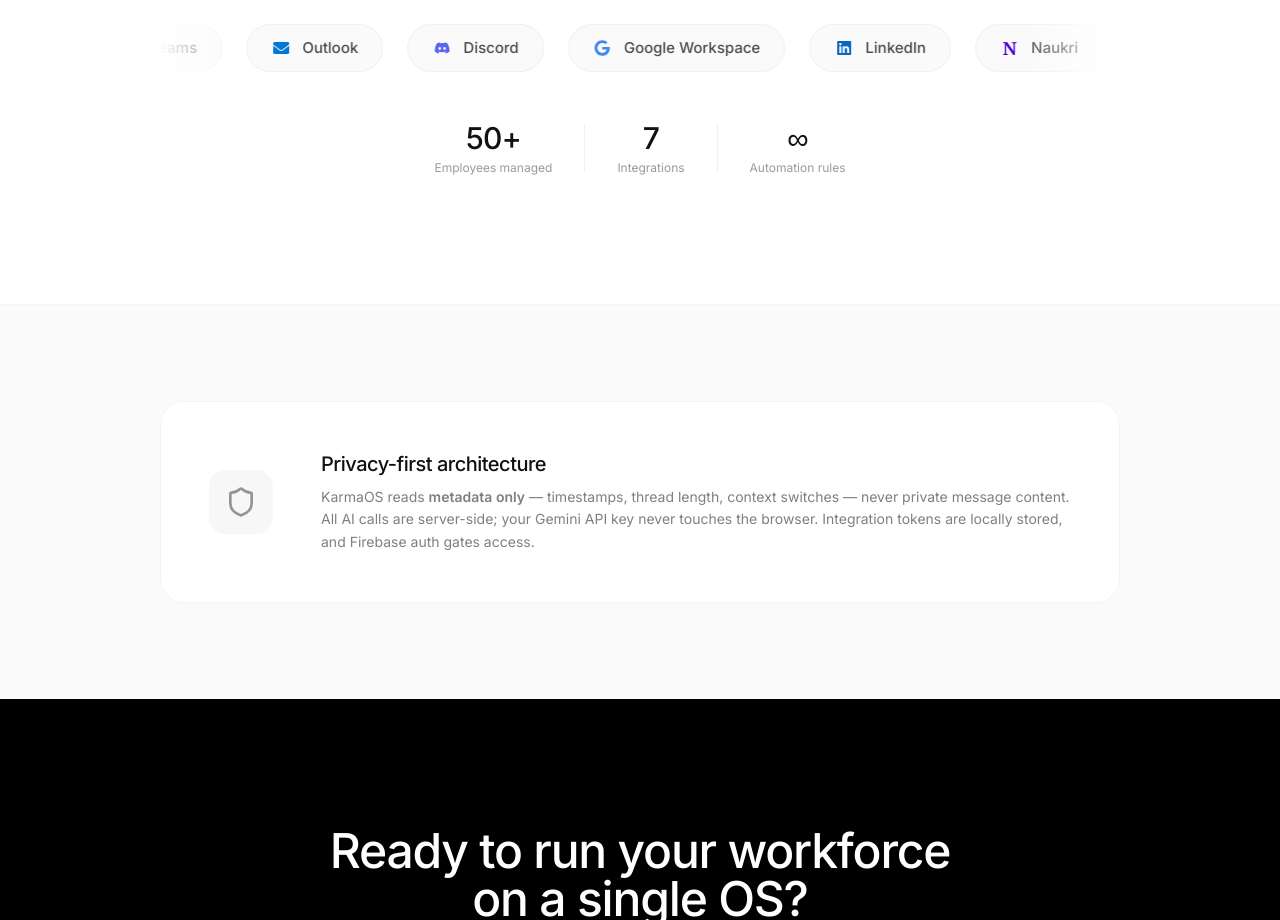
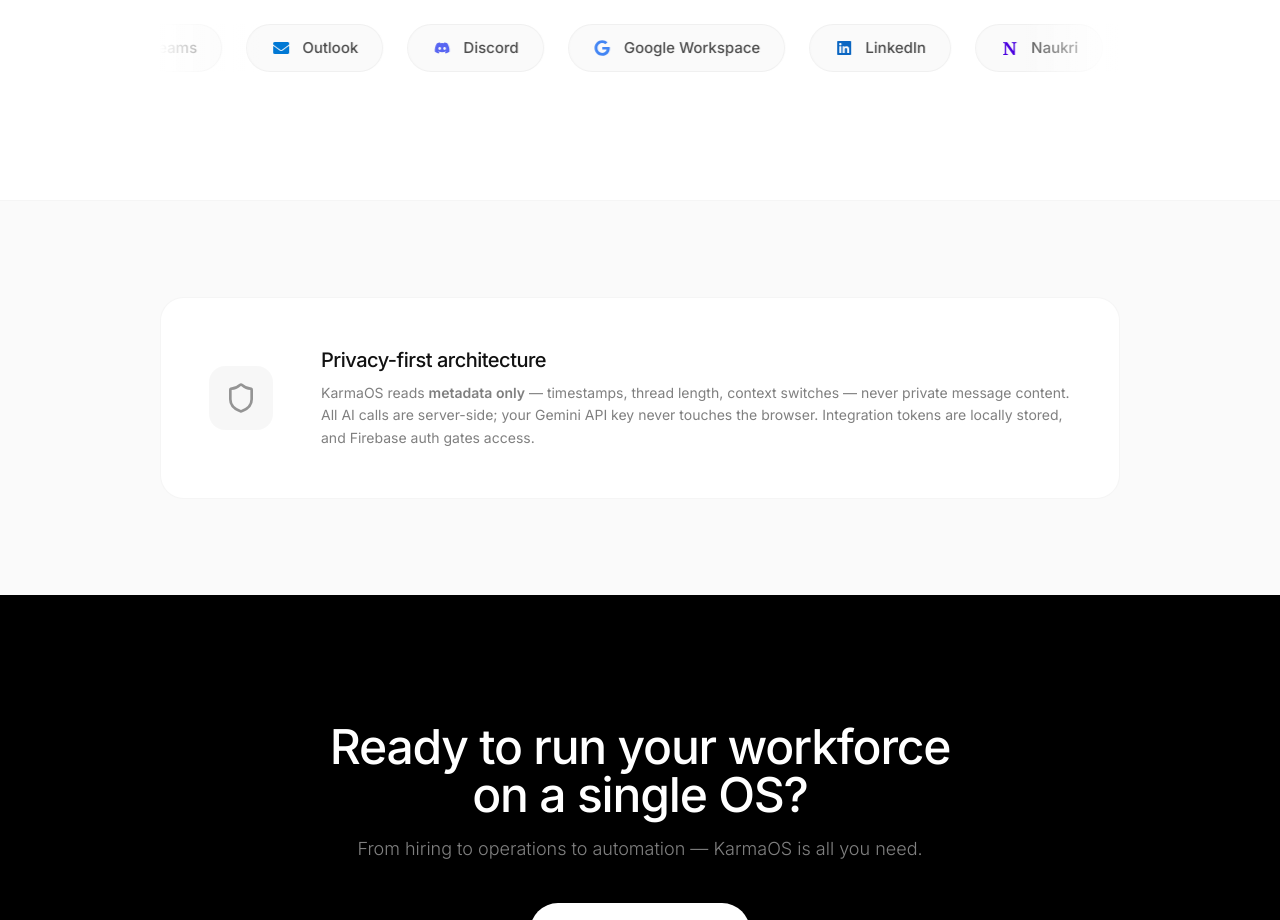
Before and after one commit to Hackmaass/Karma, a React (Vite) app: page / in a window 1280 px wide. Shown: the part 3400-4320 px from the top of the page. Built offline with nearby package versions, Linux system fonts and the light colour scheme.

Commit message:
style: Remove hardcoded numeric stats from integrations section

```diff
--- a/src/pages/LandingPage.tsx
+++ b/src/pages/LandingPage.tsx
@@ -313,24 +313,7 @@ export default function LandingPage() {
             />
           </div>
 
-          <div className="mt-12 flex justify-center">
-            <div className="flex items-center gap-8 text-center">
-              <div>
-                <div className="text-3xl font-medium tracking-tight">50+</div>
-                <div className="text-xs text-black/40 mt-1">Employees managed</div>
-              </div>
-              <div className="w-px h-12 bg-black/[0.06]" />
-              <div>
-                <div className="text-3xl font-medium tracking-tight">7</div>
-                <div className="text-xs text-black/40 mt-1">Integrations</div>
-              </div>
-              <div className="w-px h-12 bg-black/[0.06]" />
-              <div>
-                <div className="text-3xl font-medium tracking-tight">∞</div>
-                <div className="text-xs text-black/40 mt-1">Automation rules</div>
-              </div>
-            </div>
-          </div>
+
         </div>
       </section>
 
```
